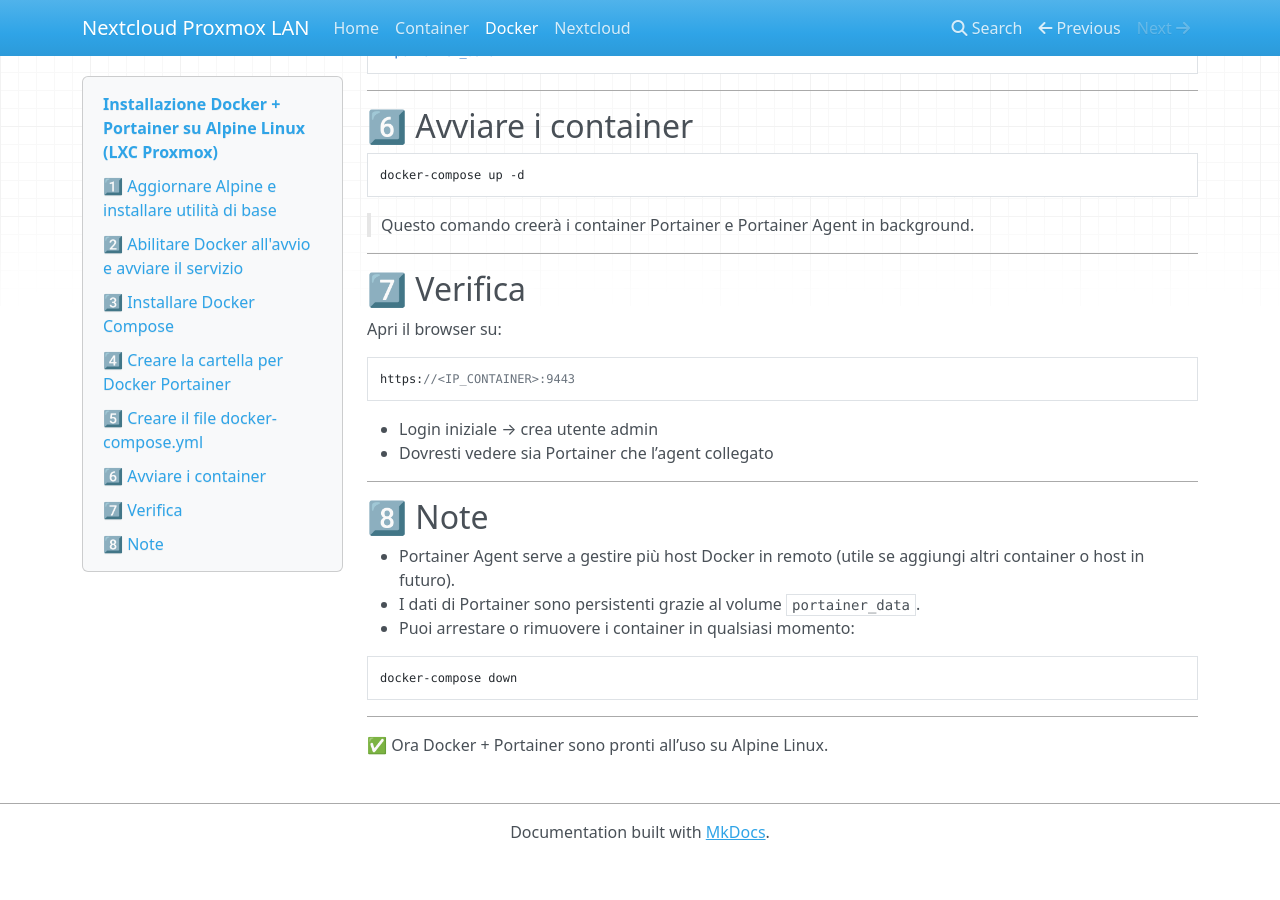
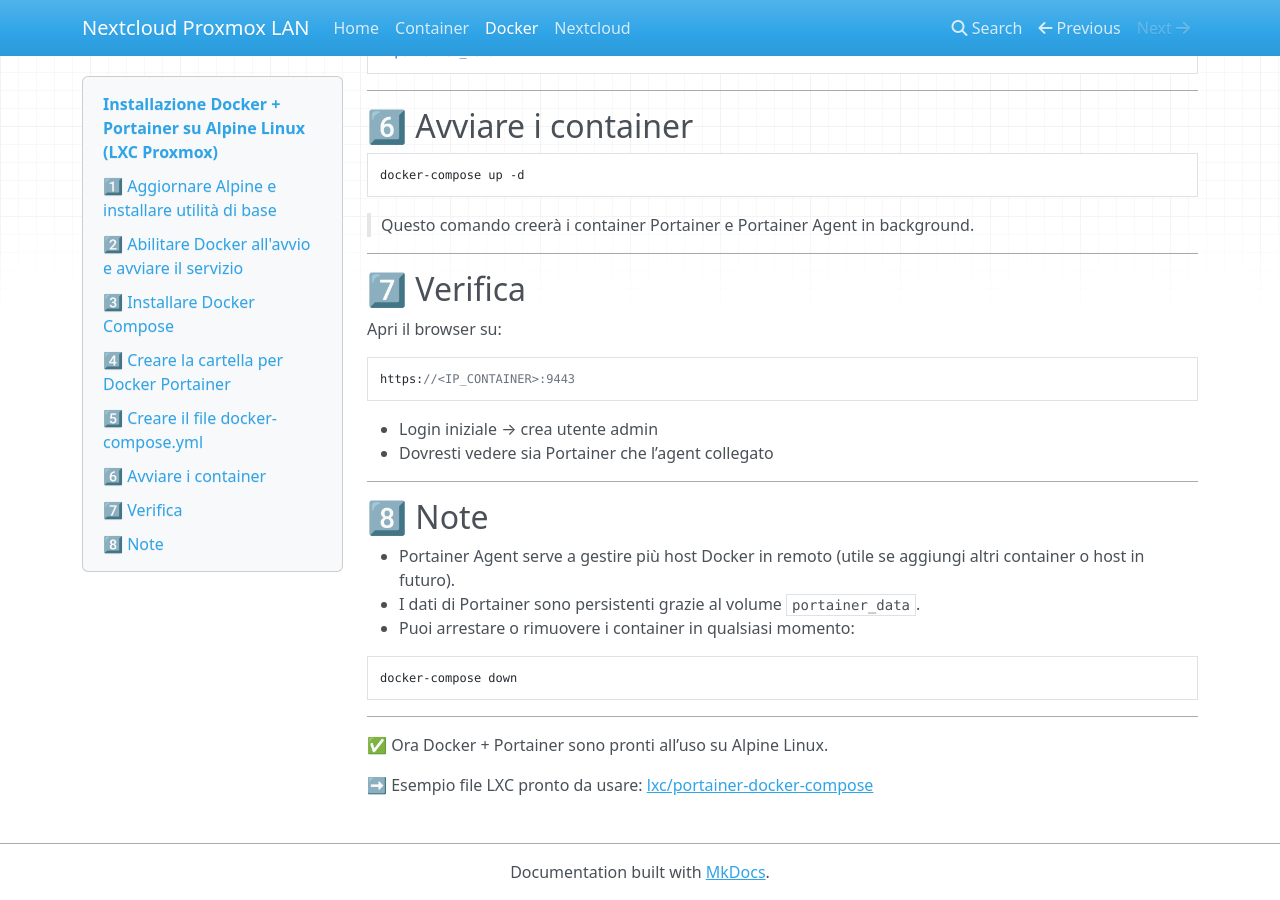
Before and after one commit to masilib/nextcloud-proxmox-lan, an MkDocs documentation site: the page built from docs/02-installazione-docker.md, in a window 1280 px wide and 900 px high, scrolled down 1738 px. Built offline with MkDocs 1.6.1, drawn with Linux system fonts in a browser that asks for light colours; nearby versions of some CDN libraries; before the commit the page ends 2598 px from its top, so only the background shows below that.

Commit message:
Update 02-installazione-docker.md

```diff
--- a/docs/02-installazione-docker.md
+++ b/docs/02-installazione-docker.md
@@ -135,3 +135,6 @@ docker-compose down
 ---
 
 ✅ Ora Docker + Portainer sono pronti all’uso su Alpine Linux.
+
+➡️ Esempio file LXC pronto da usare:
+[lxc/portainer-docker-compose](../lxc/portainer-docker-compose.yml)
```
